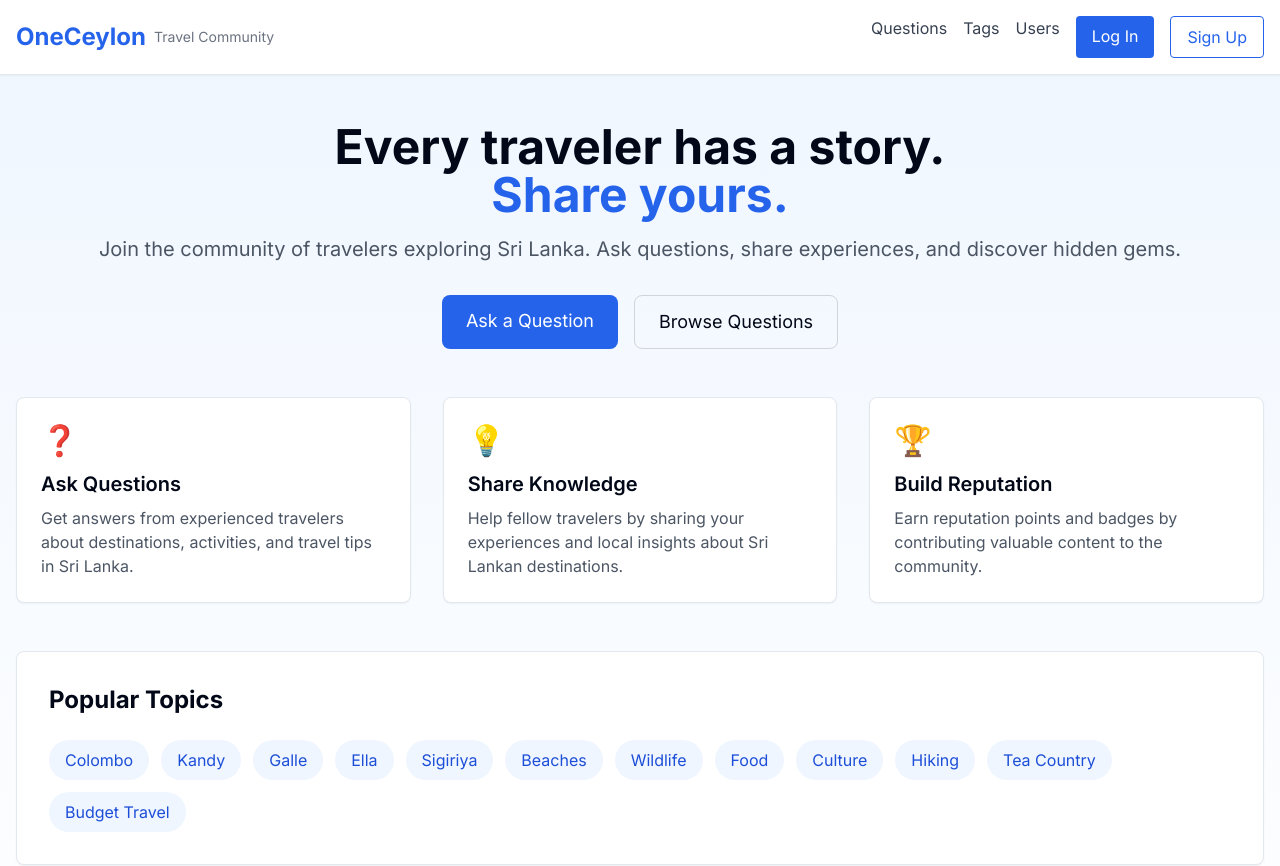
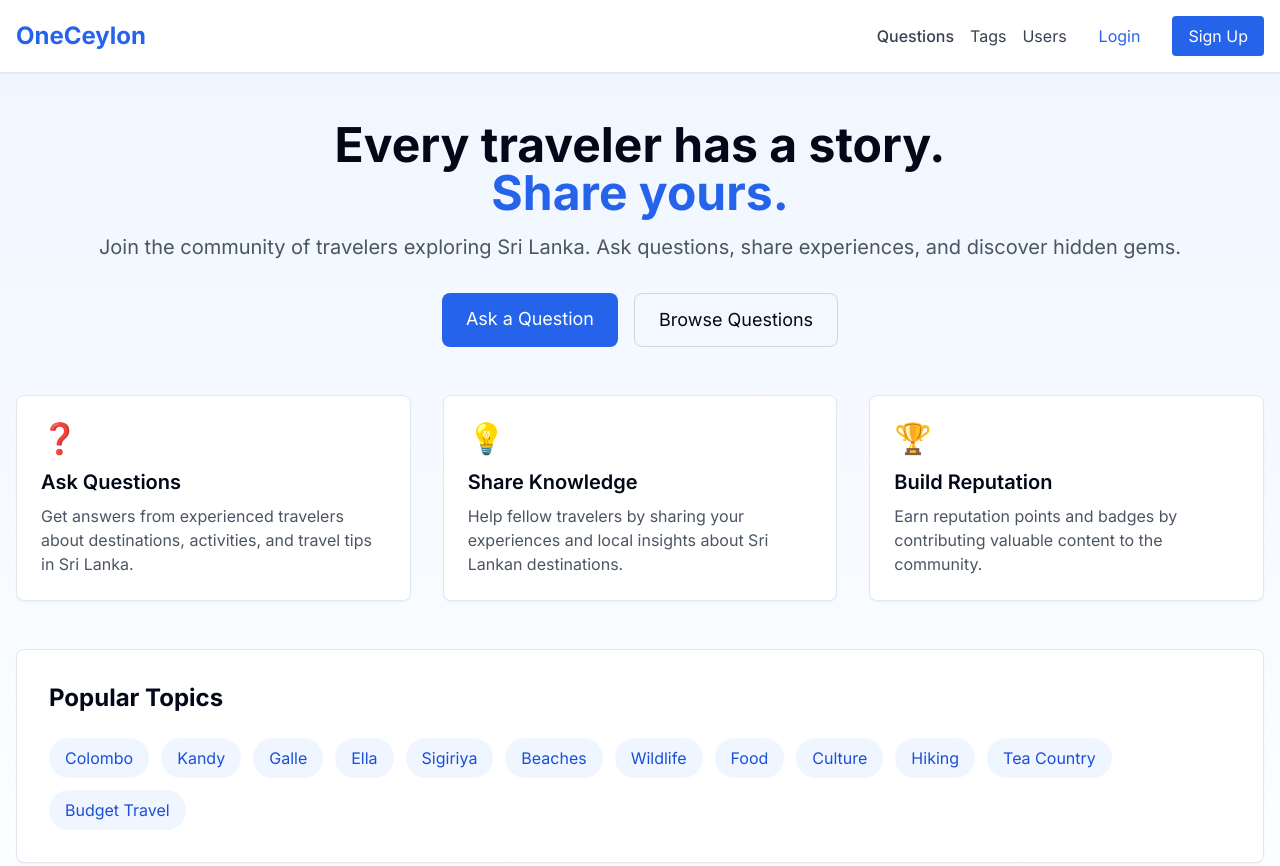
Before and after one commit to exitosolk/tpurist-qna, a Next.js app: page / in a window 1280 px wide. Shown: the top 866 px of the page. Built offline with nearby package versions, Linux system fonts and the light colour scheme; no server answers.

Commit message:
navigatino fix

```diff
--- a/app/page.tsx
+++ b/app/page.tsx
@@ -1,25 +1,11 @@
+"use client";
+
+import Navbar from "@/components/Navbar";
+
 export default function HomePage() {
   return (
     <div className="min-h-screen bg-gradient-to-b from-blue-50 to-white">
-      <header className="border-b bg-white shadow-sm">
-        <div className="container mx-auto px-4 py-4 flex items-center justify-between">
-          <div className="flex items-center gap-2">
-            <h1 className="text-2xl font-bold text-blue-600">OneCeylon</h1>
-            <span className="text-sm text-gray-500">Travel Community</span>
-          </div>
-          <nav className="flex gap-4">
-            <a href="/questions" className="text-gray-700 hover:text-blue-600">Questions</a>
-            <a href="/tags" className="text-gray-700 hover:text-blue-600">Tags</a>
-            <a href="/users" className="text-gray-700 hover:text-blue-600">Users</a>
-            <a href="/login" className="px-4 py-2 bg-blue-600 text-white rounded hover:bg-blue-700">
-              Log In
-            </a>
-            <a href="/signup" className="px-4 py-2 border border-blue-600 text-blue-600 rounded hover:bg-blue-50">
-              Sign Up
-            </a>
-          </nav>
-        </div>
-      </header>
+      <Navbar />
 
       <main className="container mx-auto px-4 py-12">
         <div className="text-center mb-12">
--- a/app/questions/[id]/page.tsx
+++ b/app/questions/[id]/page.tsx
@@ -6,6 +6,7 @@ import Link from "next/link";
 import { formatDistanceToNow } from "date-fns";
 import { useParams } from "next/navigation";
 import { extractIdFromSlug } from "@/lib/slug";
+import Navbar from "@/components/Navbar";
 
 interface User {
   username: string;
@@ -128,21 +129,7 @@ export default function QuestionDetailPage() {
 
   return (
     <div className="min-h-screen bg-gray-50">
-      <header className="border-b bg-white shadow-sm">
-        <div className="container mx-auto px-4 py-4 flex items-center justify-between">
-          <Link href="/" className="flex items-center gap-2">
-            <h1 className="text-2xl font-bold text-blue-600">OneCeylon</h1>
-          </Link>
-          <nav className="flex gap-4">
-            <Link href="/questions" className="text-gray-700 hover:text-blue-600">
-              Questions
-            </Link>
-            <Link href="/questions/ask" className="px-4 py-2 bg-blue-600 text-white rounded hover:bg-blue-700">
-              Ask Question
-            </Link>
-          </nav>
-        </div>
-      </header>
+      <Navbar />
 
       <main className="container mx-auto px-4 py-8 max-w-5xl">
         {/* Question */}
```
